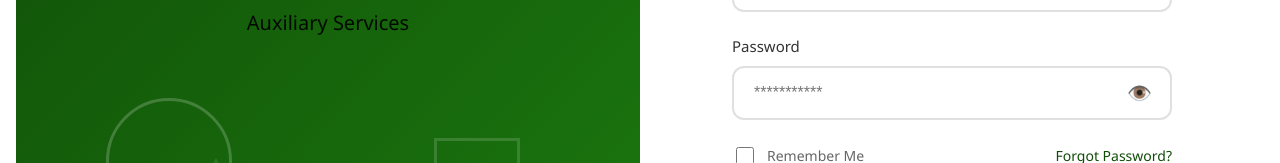
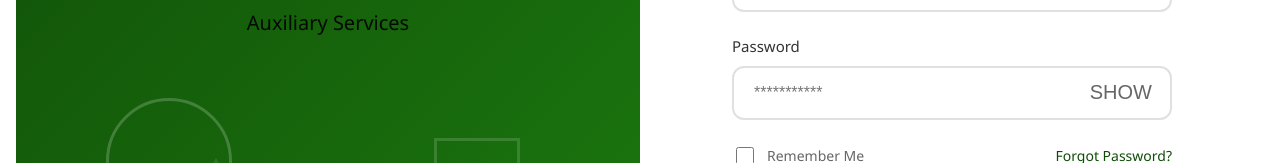
Before and after one commit to yzma-er/my-app, a React (Create React App) app: page /login in a window 1280 px wide. Shown: the part 357-520 px from the top of the page. Built offline with nearby package versions, Linux system fonts and the light colour scheme.

Commit message:
Update LoginPage.jsx

```diff
--- a/src/pages/LoginPage.jsx
+++ b/src/pages/LoginPage.jsx
@@ -298,7 +298,7 @@ function LoginPage() {
                     onClick={() => !loading && setShowPassword(!showPassword)}
                     disabled={loading}
                   >
-                    {showPassword ? "🙈" : "👁️"}
+                    {showPassword ? "HIDE" : "SHOW"}
                   </button>
                 </div>
               </div>
```
